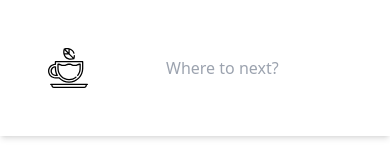
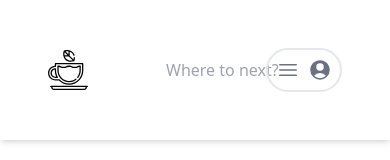
Before and after one commit to AndieRowell/cafe-frontend, a Next.js app in the folder fastapi-frontend/: page / in a window 390 px wide. Shown: the top 160 px of the page. Built offline with nearby package versions, Linux system fonts and the light colour scheme.

Commit message:
got hamburger menu added

```diff
--- a/fastapi-frontend/src/components/header.js
+++ b/fastapi-frontend/src/components/header.js
@@ -1,7 +1,12 @@
 //_rfce - should work with es7 snippet extension
 
 import Image from "next/image"; //next js image - compresses for you
-import { MagnifyingGlassIcon } from "@heroicons/react/24/solid";
+import {
+  MagnifyingGlassIcon,
+  UserCircleIcon,
+  Bars3Icon,
+  UsersIcon,
+} from "@heroicons/react/24/solid";
 
 function Header() {
   return (
@@ -16,17 +21,26 @@ function Header() {
           objectFit="contain"
           objectPosition="left"
         />
-
       </div>
 
       {/* middle div */}
       <div className="flex items-center md:border-2 rounded-full py-2 md:shadow-sm ">
-        <input className="flex-grow pl-5 bg-transparent outline-none text-gray-600 placeholder-gray-400" type="text" placeholder="Where to next?" />
+        <input
+          className="flex-grow pl-5 bg-transparent outline-none text-gray-600 placeholder-gray-400"
+          type="text"
+          placeholder="Where to next?"
+        />
         <MagnifyingGlassIcon className="hidden md:inline-flex h-8 bg-green-400 text-white rounded-full stroke-2 p-2 cursor-pointer md:mx-2" />
       </div>
 
       {/* right div */}
-      <div></div>
+      <div className="flex items-center space-x-4 text-gray-500 justify-end ">
+        <p className="hidden md:inline cursor-pointer">Sign Up</p>
+        <div className="flex items-center space-x-2 border-2 p-2 rounded-full">
+          <Bars3Icon className="h-6" />
+          <UserCircleIcon className="h-6" />
+        </div>
+      </div>
     </header>
   );
 }
```
Also changed, not shown: fastapi-frontend/src/components/navbar.js (+7 -7 lines).
